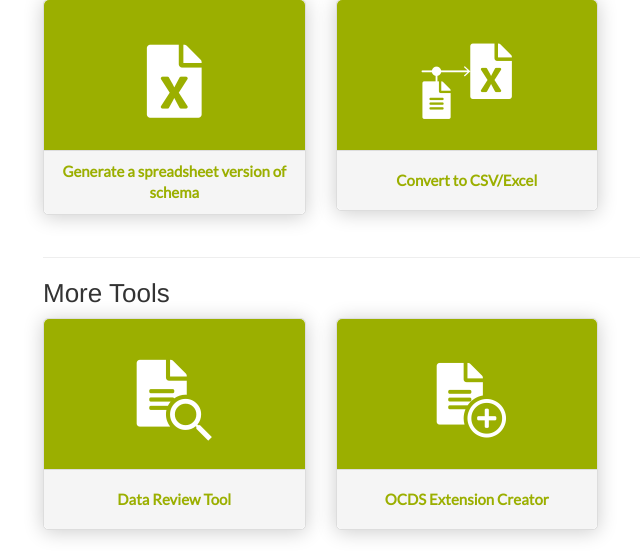
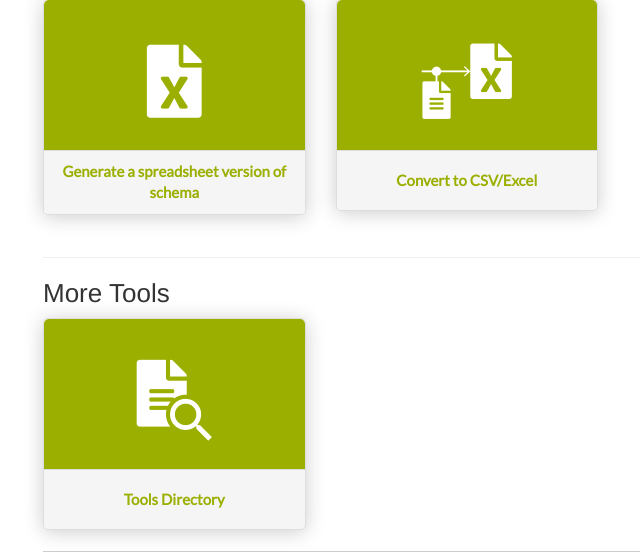
Before and after one commit to open-contracting-archive/toucan, a Django app: template default/templates/default/index.html in a window 1280 px wide. Shown: the part 433-985 px from the top of the page, without its empty margins (27-667 px from the left). Run offline with Django 3.2, Linux system fonts and the light colour scheme; the template is opened without the code that fills it, so the values that code supplies are empty; some libraries are stand-ins or nearby versions; some web fonts are replaced; grey boxes are pictures that could not be loaded.

Commit message:
Replace list of other tools with a link to tools directory

```diff
--- a/default/templates/default/index.html
+++ b/default/templates/default/index.html
@@ -72,7 +72,7 @@
 <hr/>
 <h3>{% trans "More Tools" %}</h3>
 <div class="home row">
-    <a href="https://standard.open-contracting.org/review/"
+    <a href=https://www.open-contracting.org/resources/open-contracting-tools-directory/"
       class="col-xs-3"
       target="_blank"
       >
@@ -81,22 +81,17 @@
                 <i class="ok-data-review"></i>
             </div>
             <div class="panel-footer">
-                <span>{% trans "Data Review Tool" %}</span>
-            </div>
-        </div>
-    </a>
-    <a href="https://open-contracting.github.io/extension_creator/"
-      class="col-xs-3"
-      target="_blank"
-      >
-        <div class="panel panel-default">
-            <div class="panel-body">
-                <i class="ok-extension-creator"></i>
-            </div>
-            <div class="panel-footer">
-                <span>{% trans "OCDS Extension Creator" %}</span>
+                <span>{% trans "Tools Directory" %}</span>
             </div>
         </div>
     </a>
 </div>
+<p>
+    <iframe class="airtable-embed" style="background: transparent; border: 1px solid #ccc;"
+           src="https://airtable.com/embed/shrzycSNYRcmV0WSZ?backgroundColor=cyan&amp;viewControls=on"
+           width="100%"
+           height="533"
+           frameborder="0">
+    </iframe>
+</p>
 {% endblock %}
```
